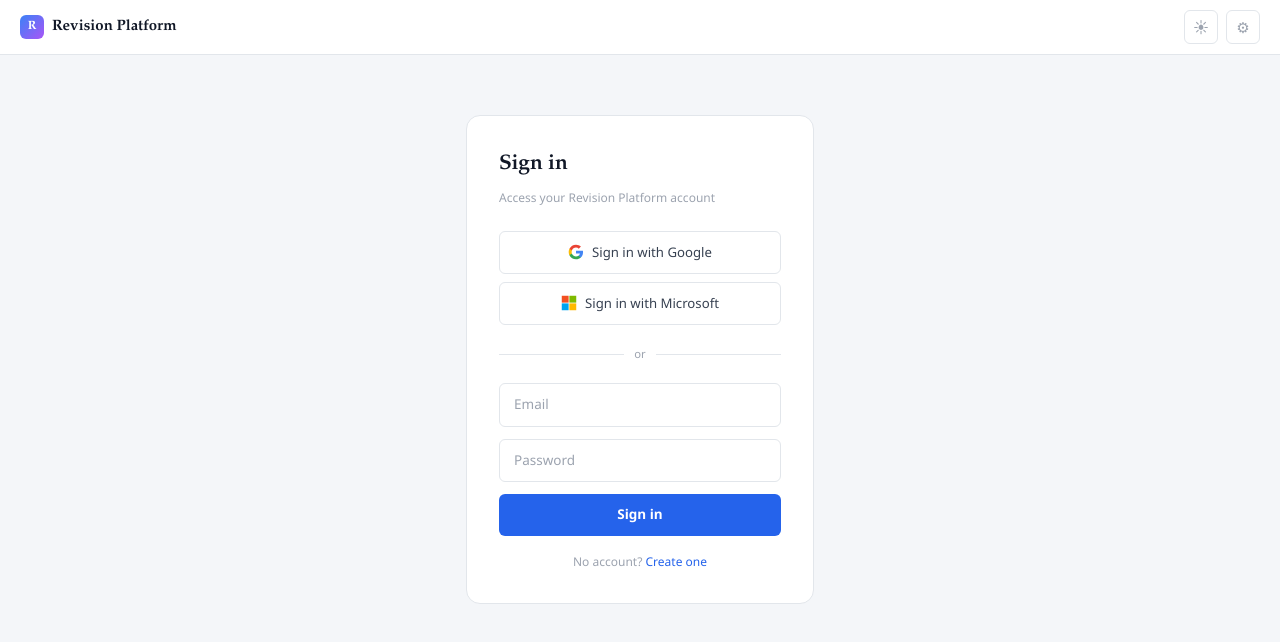
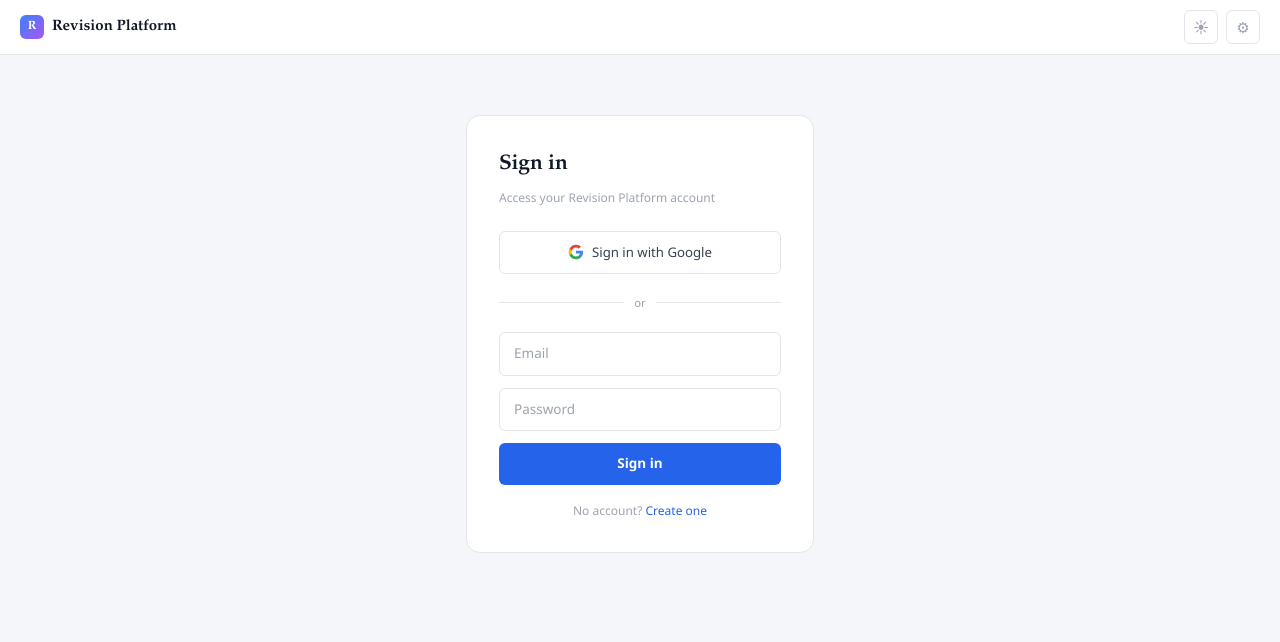
Before and after one commit to jackharker000/Study-platform-v1, a Next.js app: page /login in a window 1280 px wide. Shown: the top 642 px of the page. Built offline with nearby package versions, Linux system fonts and the light colour scheme.

Commit message:
Remove Microsoft sign-in button from login/register pages
https://claude.ai/code/session_012zLT7nSJq9AHh5TcnxXZR7

```diff
--- a/src/app/login/page.tsx
+++ b/src/app/login/page.tsx
@@ -74,9 +74,6 @@ function LoginForm() {
           <button style={oauthBtnStyle} onClick={() => signIn('google', { callbackUrl })}>
             <GoogleIcon /> Sign in with Google
           </button>
-          <button style={oauthBtnStyle} onClick={() => signIn('microsoft-entra-id', { callbackUrl })}>
-            <MicrosoftIcon /> Sign in with Microsoft
-          </button>
         </div>
 
         <div style={{
@@ -134,14 +131,3 @@ function GoogleIcon() {
     </svg>
   )
 }
-
-function MicrosoftIcon() {
-  return (
-    <svg width="16" height="16" viewBox="0 0 21 21" aria-hidden="true">
-      <rect x="1" y="1" width="9" height="9" fill="#f25022"/>
-      <rect x="11" y="1" width="9" height="9" fill="#7fba00"/>
-      <rect x="1" y="11" width="9" height="9" fill="#00a4ef"/>
-      <rect x="11" y="11" width="9" height="9" fill="#ffb900"/>
-    </svg>
-  )
-}
--- a/src/app/register/page.tsx
+++ b/src/app/register/page.tsx
@@ -54,7 +54,7 @@ export default function RegisterPage() {
         </h1>
         <p style={{ fontSize: '.8rem', color: 'var(--text-dim)', marginBottom: '24px' }}>
           Or{' '}
-          <Link href="/login" style={{ color: 'var(--accent)' }}>sign in with Google / Microsoft</Link>
+          <Link href="/login" style={{ color: 'var(--accent)' }}>sign in with Google</Link>
           {' '}— no registration needed
         </p>
 
```
